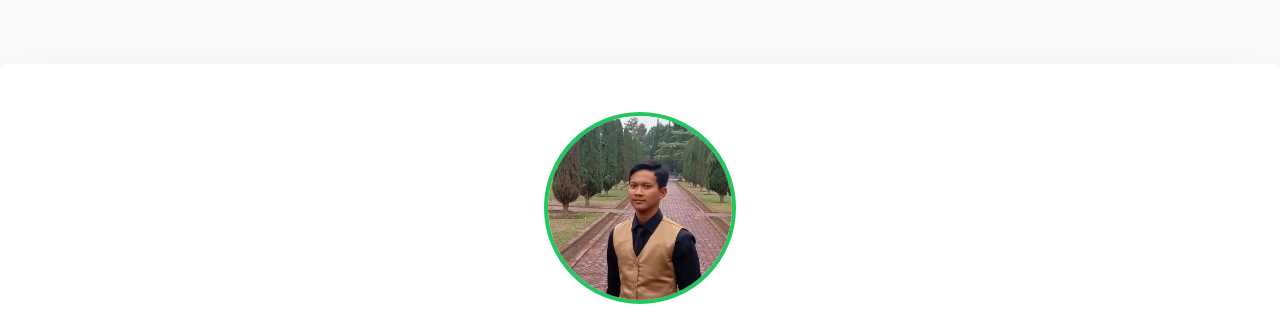
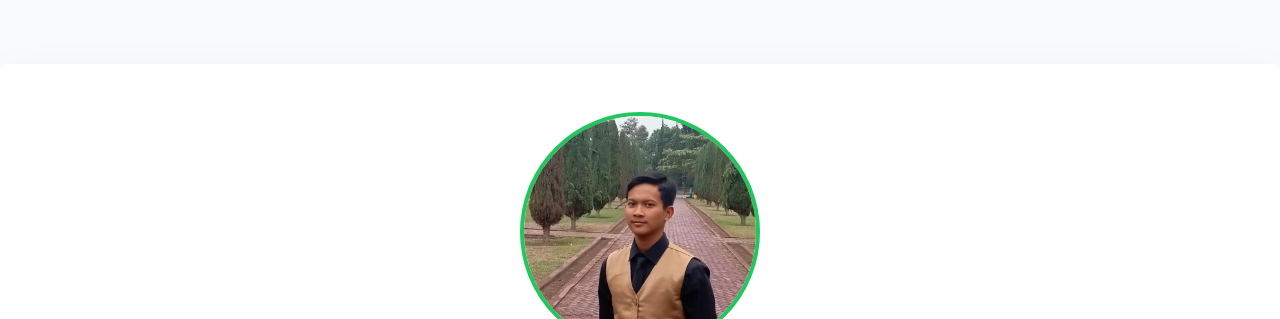
Before and after one commit to Hizkiaardiyanto/hizkiaard.my.id, a plain HTML site: page biodata.html in a window 1280 px wide. Shown: the part 72-391 px from the top of the page. Drawn offline with nearby package versions, Linux system fonts and the light colour scheme; a web font is replaced by a local one.

Commit message:
Update biodata.html

```diff
--- a/biodata.html
+++ b/biodata.html
@@ -47,7 +47,7 @@
     <main class="py-16 bg-gray-50">
     <div class="bio-container container mx-auto flex flex-col items-center bg-white shadow-2xl rounded-lg p-8 md:p-12">
         <!-- Profile Picture -->
-        <img src="profile-pic.jpg" alt="profile-pic" class="w-48 h-48 rounded-full object-cover border-4 border-green-500 mb-6">
+        <img src="profile-pic.jpg" alt="profile-pic" class="w-60 h-60 rounded-full object-cover border-4 border-green-500 mb-6">
 
         <!-- Bio Content -->
         <div class="bio-content-container w-full">
```
